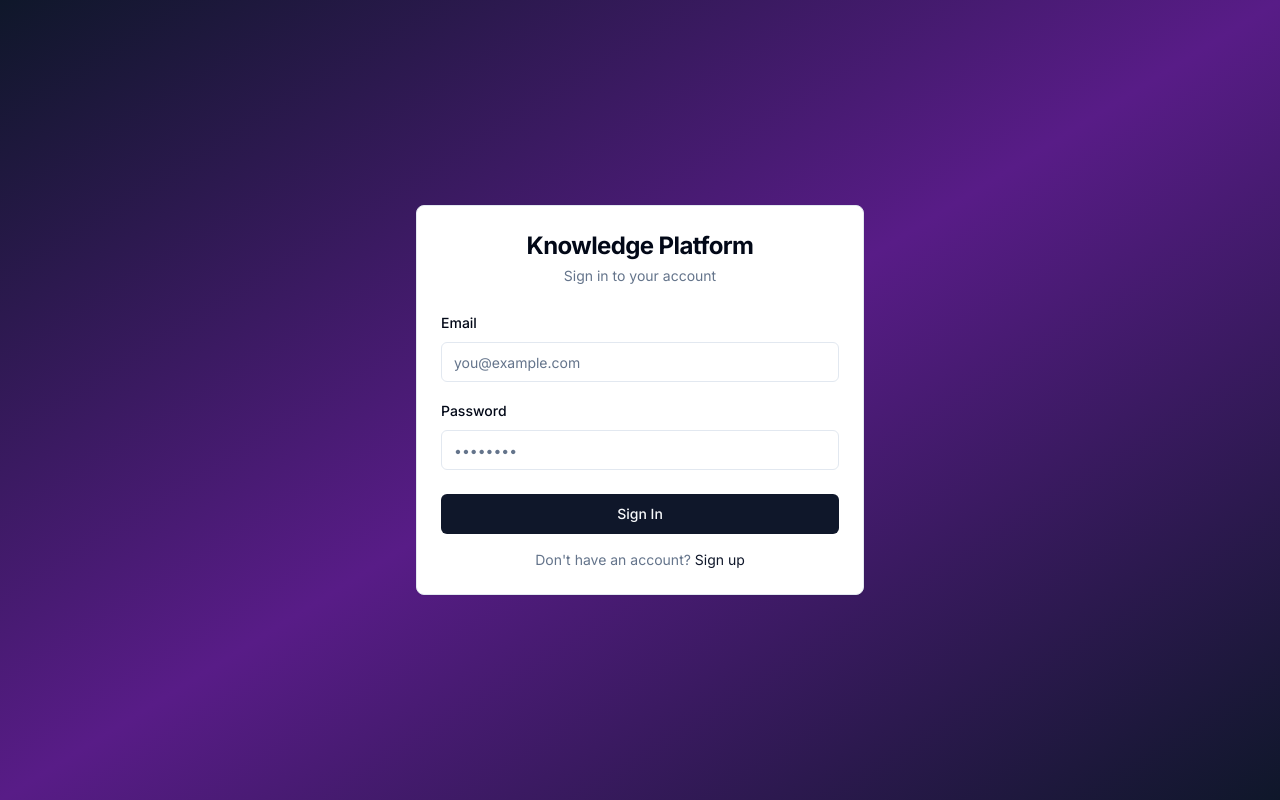
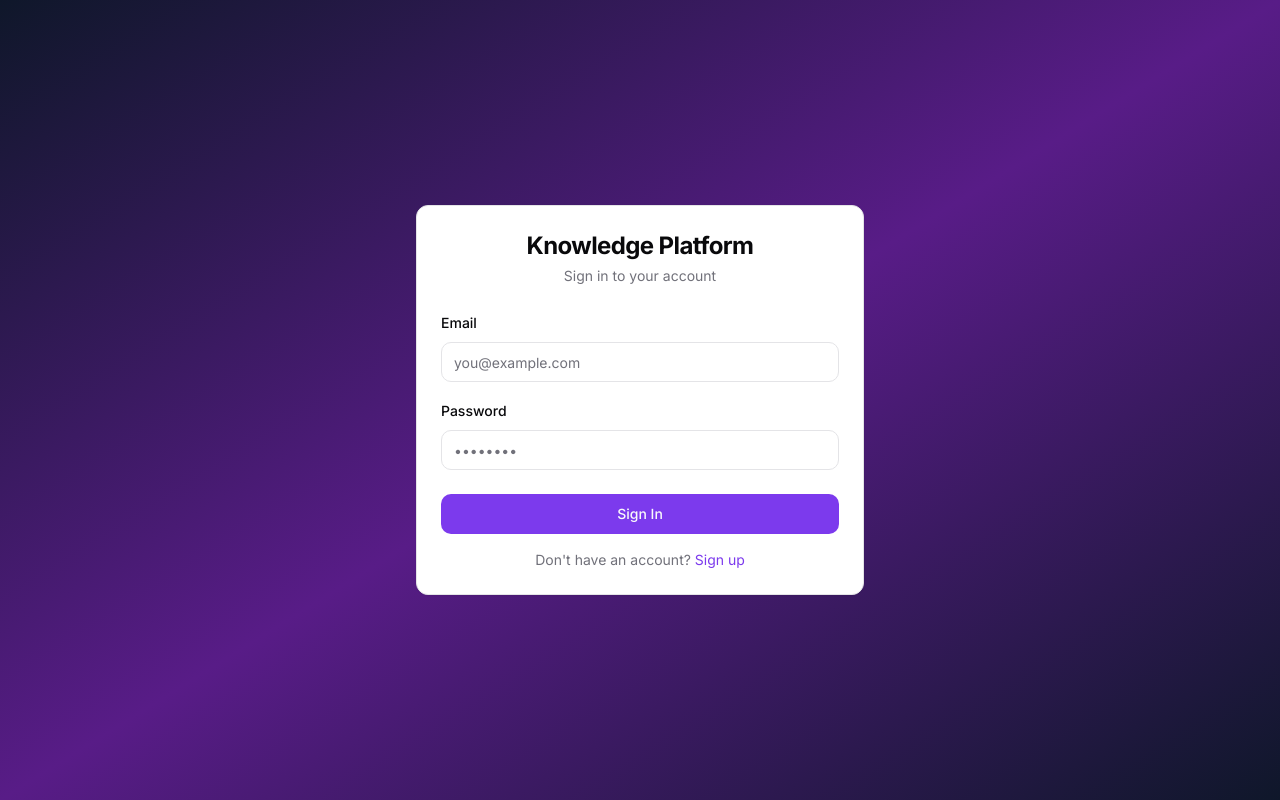
Before and after one commit to jenniferdsbaumgart/Knowledge-Management-Platform, a Next.js app in the folder apps/web/: page /login in a window 1280 px wide. Built offline with nearby package versions, Linux system fonts and the light colour scheme; no server answers.

Commit message:
feat(ui): update design tokens and tailwind configuration
Updates typography, colour palette to Zinc/Indigo, and adds custom animations.

```diff
--- a/apps/web/src/app/globals.css
+++ b/apps/web/src/app/globals.css
@@ -5,47 +5,47 @@
 @layer base {
   :root {
     --background: 0 0% 100%;
-    --foreground: 222.2 84% 4.9%;
+    --foreground: 240 10% 3.9%;
     --card: 0 0% 100%;
-    --card-foreground: 222.2 84% 4.9%;
+    --card-foreground: 240 10% 3.9%;
     --popover: 0 0% 100%;
-    --popover-foreground: 222.2 84% 4.9%;
-    --primary: 222.2 47.4% 11.2%;
-    --primary-foreground: 210 40% 98%;
-    --secondary: 210 40% 96.1%;
-    --secondary-foreground: 222.2 47.4% 11.2%;
-    --muted: 210 40% 96.1%;
-    --muted-foreground: 215.4 16.3% 46.9%;
-    --accent: 210 40% 96.1%;
-    --accent-foreground: 222.2 47.4% 11.2%;
+    --popover-foreground: 240 10% 3.9%;
+    --primary: 262.1 83.3% 57.8%;
+    --primary-foreground: 210 20% 98%;
+    --secondary: 240 4.8% 95.9%;
+    --secondary-foreground: 240 5.9% 10%;
+    --muted: 240 4.8% 95.9%;
+    --muted-foreground: 240 3.8% 46.1%;
+    --accent: 240 4.8% 95.9%;
+    --accent-foreground: 240 5.9% 10%;
     --destructive: 0 84.2% 60.2%;
-    --destructive-foreground: 210 40% 98%;
-    --border: 214.3 31.8% 91.4%;
-    --input: 214.3 31.8% 91.4%;
-    --ring: 222.2 84% 4.9%;
-    --radius: 0.5rem;
+    --destructive-foreground: 0 0% 98%;
+    --border: 240 5.9% 90%;
+    --input: 240 5.9% 90%;
+    --ring: 262.1 83.3% 57.8%;
+    --radius: 0.75rem;
   }
 
   .dark {
-    --background: 222.2 84% 4.9%;
-    --foreground: 210 40% 98%;
-    --card: 222.2 84% 4.9%;
-    --card-foreground: 210 40% 98%;
-    --popover: 222.2 84% 4.9%;
-    --popover-foreground: 210 40% 98%;
-    --primary: 210 40% 98%;
-    --primary-foreground: 222.2 47.4% 11.2%;
-    --secondary: 217.2 32.6% 17.5%;
-    --secondary-foreground: 210 40% 98%;
-    --muted: 217.2 32.6% 17.5%;
-    --muted-foreground: 215 20.2% 65.1%;
-    --accent: 217.2 32.6% 17.5%;
-    --accent-foreground: 210 40% 98%;
+    --background: 240 10% 3.9%;
+    --foreground: 0 0% 98%;
+    --card: 240 10% 3.9%;
+    --card-foreground: 0 0% 98%;
+    --popover: 240 10% 3.9%;
+    --popover-foreground: 0 0% 98%;
+    --primary: 263.4 70% 50.4%;
+    --primary-foreground: 210 20% 98%;
+    --secondary: 240 3.7% 15.9%;
+    --secondary-foreground: 0 0% 98%;
+    --muted: 240 3.7% 15.9%;
+    --muted-foreground: 240 5% 64.9%;
+    --accent: 240 3.7% 15.9%;
+    --accent-foreground: 0 0% 98%;
     --destructive: 0 62.8% 30.6%;
-    --destructive-foreground: 210 40% 98%;
-    --border: 217.2 32.6% 17.5%;
-    --input: 217.2 32.6% 17.5%;
-    --ring: 212.7 26.8% 83.9%;
+    --destructive-foreground: 0 0% 98%;
+    --border: 240 3.7% 15.9%;
+    --input: 240 3.7% 15.9%;
+    --ring: 263.4 70% 50.4%;
   }
 }
 
@@ -53,7 +53,9 @@
   * {
     @apply border-border;
   }
+
   body {
-    @apply bg-background text-foreground;
+    @apply bg-background text-foreground antialiased selection:bg-primary/20 selection:text-primary;
+    font-feature-settings: "rlig" 1, "calt" 1;
   }
 }
--- a/apps/web/tailwind.config.js
+++ b/apps/web/tailwind.config.js
@@ -64,10 +64,15 @@ module.exports = {
                     from: { height: "var(--radix-accordion-content-height)" },
                     to: { height: 0 },
                 },
+                "caret-blink": {
+                    "0%,70%,100%": { opacity: "1" },
+                    "20%,50%": { opacity: "0" },
+                },
             },
             animation: {
                 "accordion-down": "accordion-down 0.2s ease-out",
                 "accordion-up": "accordion-up 0.2s ease-out",
+                "caret-blink": "caret-blink 1.25s ease-out infinite",
             },
         },
     },
```
